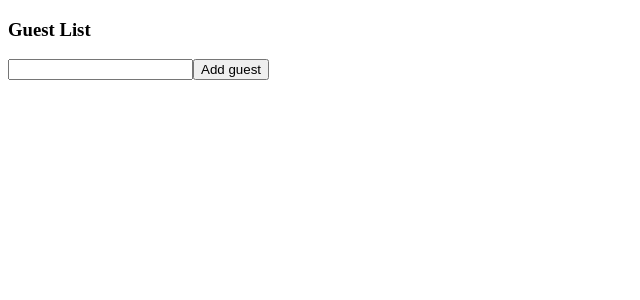
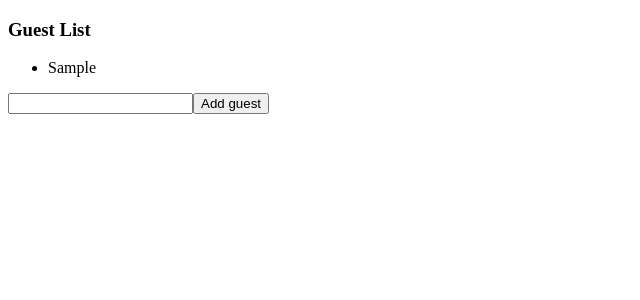
Before and after one commit to thenatural86/rts-project, a React (Create React App) app: page / in a window 1280 px wide. Both pictures are taken after typing "Sample" into the empty fields and a click on the button "Add guest". Shown: the top 300 px of the page, without its empty margins (0-640 px from the left). Built offline with nearby package versions, Linux system fonts and the light colour scheme.

Commit message:
add guest funtionality

```diff
--- a/src/state/GuestList.tsx
+++ b/src/state/GuestList.tsx
@@ -2,16 +2,21 @@ import { useState } from 'react'
 
 const GuestList: React.FC = () => {
   const [name, setName] = useState('')
-  const [guest, setGuest] = useState<string[]>([])
+  const [guests, setGuests] = useState<string[]>([])
 
   const onClick = () => {
     setName('')
-    setGuest([...guest, name])
+    setGuests([...guests, name])
   }
 
   return (
     <div>
       <h3>Guest List</h3>
+      <ul>
+        {guests.map((guest) => {
+          return <li>{guest}</li>
+        })}
+      </ul>
       <input
         type='text'
         value={name}
```
